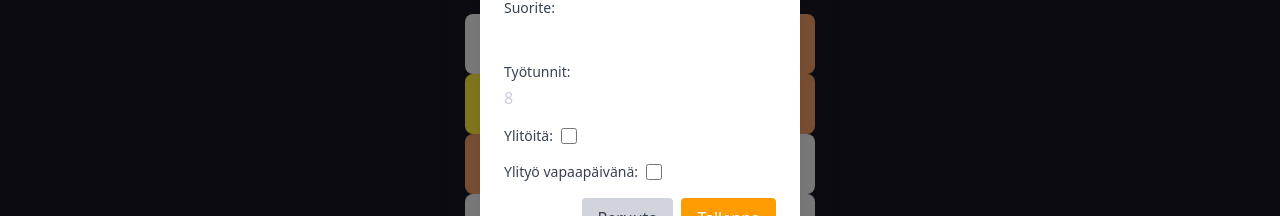
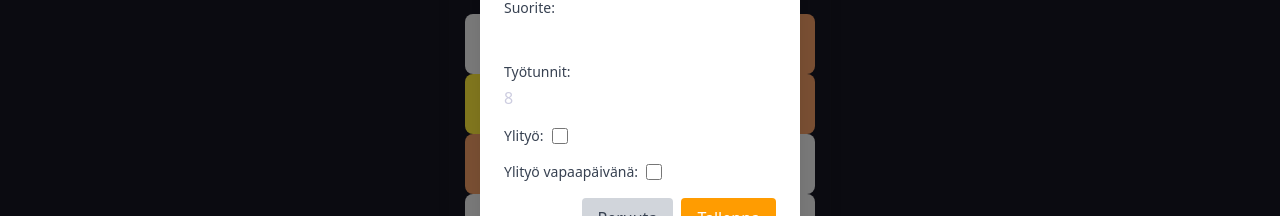
Before and after one commit to ramzorrr/polku, a React (Vite) app: page / in a window 1280 px wide. Both pictures are taken after a click on the button "Lisää suorite". Shown: the part 304-520 px from the top of the page. Built offline with nearby package versions, Linux system fonts and the light colour scheme.

Commit message:
ylitöitä < ylityö

```diff
--- a/src/PerformanceModal.tsx
+++ b/src/PerformanceModal.tsx
@@ -51,7 +51,7 @@ const PerformanceModal: React.FC<PerformanceModalProps> = ({
             />
           </div>
           <div className="mb-4 flex items-center">
-            <label className="block text-sm font-medium text-gray-700 mr-2">Ylitöitä:</label>
+            <label className="block text-sm font-medium text-gray-700 mr-2">Ylityö:</label>
             <input
               type="checkbox"
               name="overtime"
```
